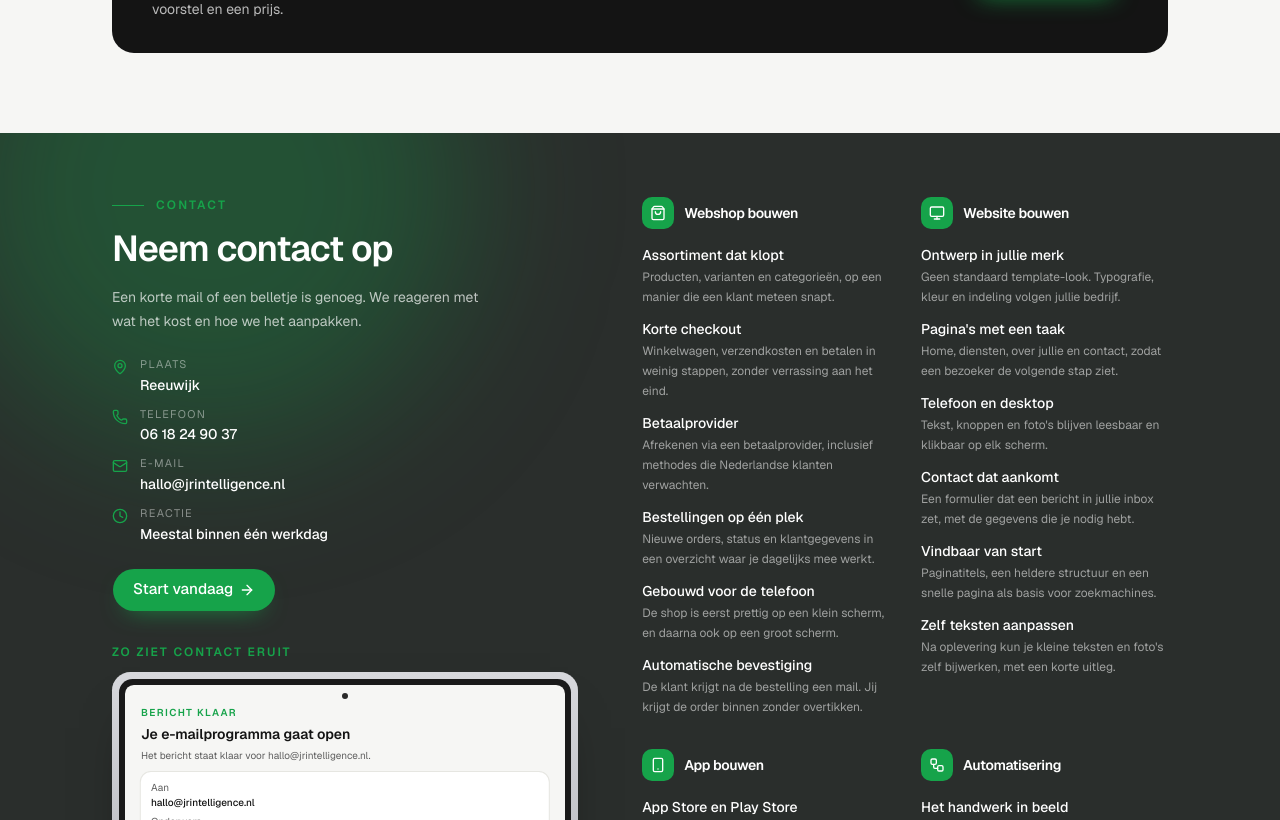
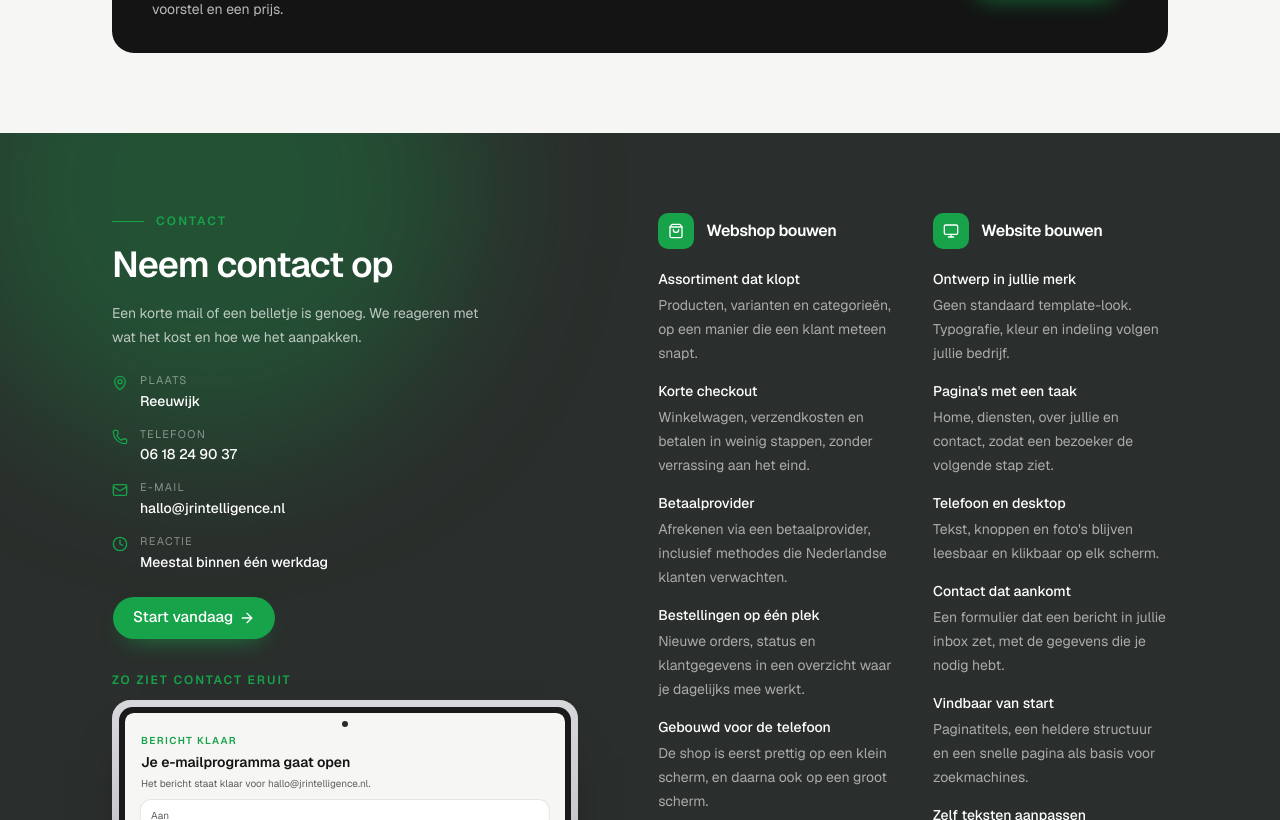
Before and after one commit to juliuspietervanschagen-bob/JRdiensten, a Next.js app: page / in a window 1280 px wide. Shown: the part 1980-2800 px from the top of the page. Built offline with nearby package versions, Linux system fonts and the light colour scheme.

Commit message:
Give the bottom band a little more room.
Loosen the charcoal contact section so the service lines and contact details sit further apart.

Co-authored-by: juliuspietervanschagen <juliuspietervanschagen@gmail.com>

```diff
--- a/components/service-directory.tsx
+++ b/components/service-directory.tsx
@@ -23,8 +23,8 @@ export function ServiceDirectory() {
         className="drift-glow-late pointer-events-none absolute right-[-6rem] bottom-[-8rem] size-[24rem] rounded-full bg-brand/20 blur-3xl"
         aria-hidden
       />
-      <Container className="relative py-14 sm:py-16">
-        <div className="grid items-start gap-12 lg:grid-cols-[0.78fr_1.22fr] lg:gap-16">
+      <Container className="relative py-16 sm:py-20">
+        <div className="grid items-start gap-14 lg:grid-cols-[0.78fr_1.22fr] lg:gap-20">
           <div>
             <p className="flex items-center gap-3 text-xs font-semibold tracking-[0.18em] text-brand">
               <span className="h-px w-8 bg-brand" />
@@ -35,7 +35,7 @@ export function ServiceDirectory() {
               Een korte mail of een belletje is genoeg. We reageren met wat het kost en hoe we het
               aanpakken.
             </p>
-            <dl className="mt-6 space-y-3 text-sm">
+            <dl className="mt-6 space-y-4 text-sm">
               <Detail icon={MapPin} label="Plaats" value={site.location} />
               <Detail
                 icon={Phone}
@@ -55,22 +55,22 @@ export function ServiceDirectory() {
             <ContactLaptop />
           </div>
 
-          <div className="grid gap-8 sm:grid-cols-2">
+          <div className="grid gap-x-10 gap-y-12 sm:grid-cols-2">
             {services.map((service) => {
               const Icon = icons[service.slug]
               return (
                 <div key={service.slug}>
-                  <div className="flex items-center gap-2.5">
-                    <span className="grid size-8 place-items-center rounded-lg bg-brand text-white">
+                  <div className="flex items-center gap-3">
+                    <span className="grid size-9 place-items-center rounded-lg bg-brand text-white">
                       <Icon className="size-4" aria-hidden />
                     </span>
-                    <h3 className="text-sm font-semibold tracking-tight">{service.title}</h3>
+                    <h3 className="text-base font-semibold tracking-tight">{service.title}</h3>
                   </div>
-                  <ul className="mt-4 space-y-3">
+                  <ul className="mt-5 space-y-4">
                     {service.includes.map((item) => (
                       <li key={item.title}>
                         <p className="text-sm font-medium text-white">{item.title}</p>
-                        <p className="mt-0.5 text-xs leading-5 text-white/55">{item.text}</p>
+                        <p className="mt-1 text-sm leading-6 text-white/60">{item.text}</p>
                       </li>
                     ))}
                   </ul>
```
